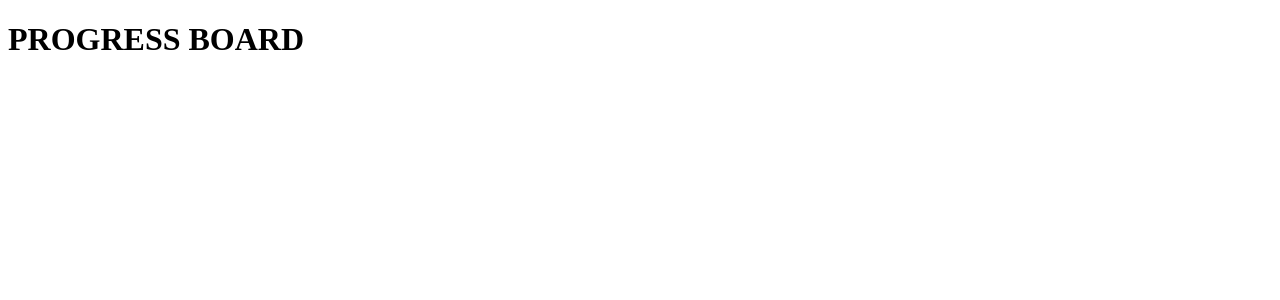
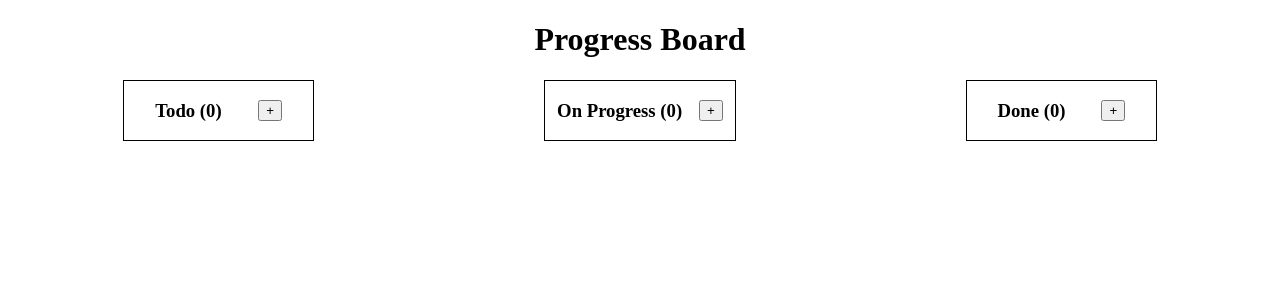
Before and after one commit to williamtobing/progress-board, a React (Create React App) app: page / in a window 1280 px wide. Shown: the top 300 px of the page. Built offline with nearby package versions, Linux system fonts and the light colour scheme.

Commit message:
static v01

```diff
--- a/public/index.html
+++ b/public/index.html
@@ -10,34 +10,11 @@
       content="Web site created using create-react-app"
     />
     <link rel="apple-touch-icon" href="%PUBLIC_URL%/logo192.png" />
-    <!--
-      manifest.json provides metadata used when your web app is installed on a
-      user's mobile device or desktop. See https://developers.google.com/web/fundamentals/web-app-manifest/
-    -->
     <link rel="manifest" href="%PUBLIC_URL%/manifest.json" />
-    <!--
-      Notice the use of %PUBLIC_URL% in the tags above.
-      It will be replaced with the URL of the `public` folder during the build.
-      Only files inside the `public` folder can be referenced from the HTML.
-
-      Unlike "/favicon.ico" or "favicon.ico", "%PUBLIC_URL%/favicon.ico" will
-      work correctly both with client-side routing and a non-root public URL.
-      Learn how to configure a non-root public URL by running `npm run build`.
-    -->
-    <title>React App</title>
+    <title>Progress Board</title>
   </head>
   <body>
     <noscript>You need to enable JavaScript to run this app.</noscript>
     <div id="root"></div>
-    <!--
-      This HTML file is a template.
-      If you open it directly in the browser, you will see an empty page.
-
-      You can add webfonts, meta tags, or analytics to this file.
-      The build step will place the bundled scripts into the <body> tag.
-
-      To begin the development, run `npm start` or `yarn start`.
-      To create a production bundle, use `npm run build` or `yarn build`.
-    -->
   </body>
 </html>
--- /dev/null
+++ b/src/App.css
@@ -0,0 +1,68 @@
+/* * {
+  box-sizing: border-box;
+  margin: 0;
+  padding: 0;
+} */
+
+.header {
+  text-align: center;
+}
+
+h1 {
+  display: block;
+  font-size: 2em;
+  margin-block-start: 0.67em;
+  margin-block-end: 0.67em;
+  margin-inline-start: 0px;
+  margin-inline-end: 0px;
+  font-weight: bold;
+}
+
+.main-container {
+  display: flex;
+  align-items: flex-start;
+  justify-content: space-around;
+  flex-direction: row;
+}
+
+.main-container .board {
+  min-width: 15%;
+  border: 1px solid #000;
+  text-align: center;
+}
+
+.main-container .board .header {
+  display: flex;
+  justify-content: space-evenly;
+  align-items: center;
+}
+
+h3 {
+  display: block;
+  font-size: 1.17em;
+  margin-block-start: 1em;
+  margin-block-end: 1em;
+  margin-inline-start: 0px;
+  margin-inline-end: 0px;
+  font-weight: bold;
+}
+
+.btn {
+  height: "20px";
+  margin-left: 5px;
+}
+
+button {
+  cursor: pointer;
+}
+
+@media screen and (max-width: 400px) {
+  .main-container {
+    flex-direction: column;
+  }
+
+  .main-container .board {
+    padding: 5px;
+    margin: 15px 0;
+  }
+}
--- a/src/App.js
+++ b/src/App.js
@@ -1,8 +1,14 @@
+import Header from "./components/Header";
+import Main from "./components/Main";
+
+import "./App.css";
+
 function App() {
   return (
-    <div>
-      <h1>PROGRESS BOARD</h1>
-    </div>
+    <>
+      <Header />
+      <Main />
+    </>
   );
 }
 
--- /dev/null
+++ b/src/components/Board.jsx
@@ -0,0 +1,14 @@
+const Board = ({ board }) => {
+  return (
+    <>
+      <div className="board">
+        <div className="header">
+          <h3>{board}</h3>
+          <button className="btn">+</button>
+        </div>
+      </div>
+    </>
+  );
+};
+
+export default Board;
--- /dev/null
+++ b/src/components/Boards.jsx
@@ -0,0 +1,15 @@
+import Board from "./Board";
+
+const Boards = () => {
+  const boardList = ["Todo (0)", "On Progress (0)", "Done (0)"];
+
+  return (
+    <>
+      {boardList.map((board) => {
+        return <Board board={board} />;
+      })}
+    </>
+  );
+};
+
+export default Boards;
--- /dev/null
+++ b/src/components/Header.jsx
@@ -0,0 +1,9 @@
+const Header = () => {
+  return (
+    <div className="header">
+      <h1>Progress Board</h1>
+    </div>
+  );
+};
+
+export default Header;
--- /dev/null
+++ b/src/components/Main.jsx
@@ -0,0 +1,11 @@
+import Boards from "./Boards";
+
+const Main = () => {
+  return (
+    <div className="main-container">
+      <Boards />
+    </div>
+  );
+};
+
+export default Main;
```
